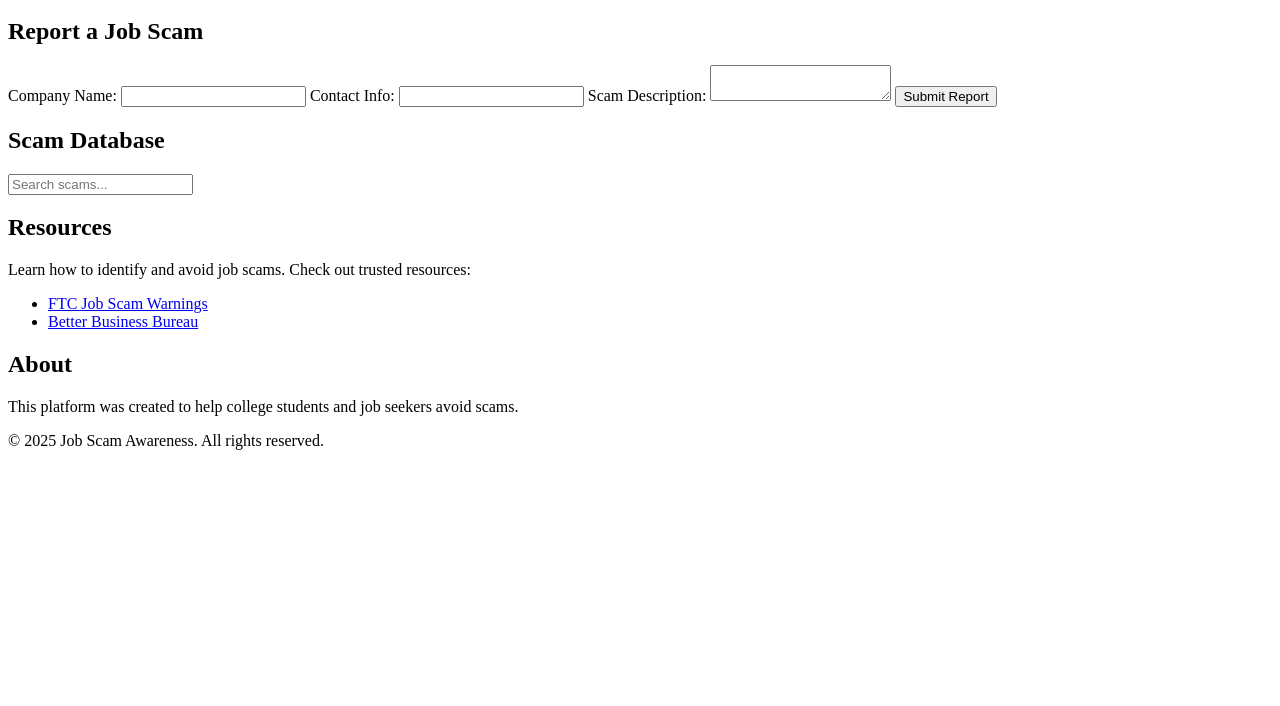
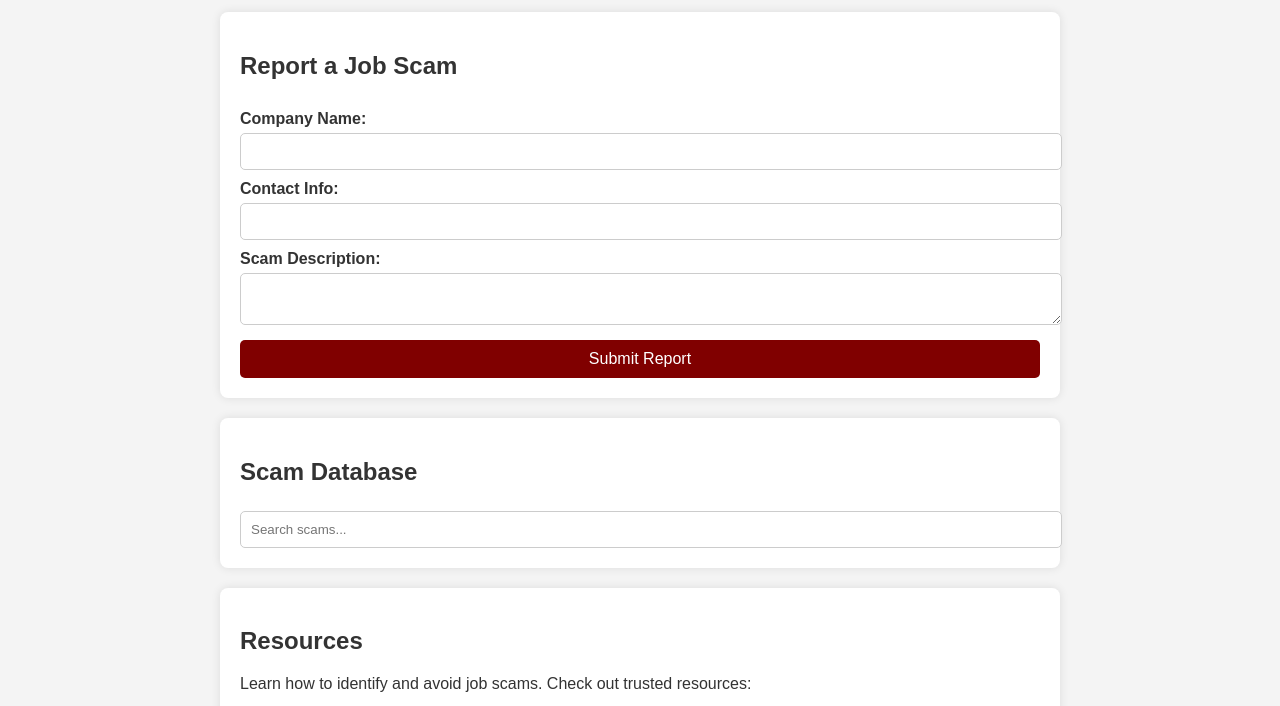
Before and after one commit to Mighty2423/fightback, a plain HTML site: page frontend/index.html in a window 1280 px wide. Shown: the part 154-860 px from the top of the page. Before the commit the page ends 800 px from the top, so only its background shows below. Drawn offline with Linux system fonts and the light colour scheme; the site is published under a folder, as on GitHub Pages, so addresses that start at the root find nothing; files whose address does not match are found by name.

```diff
--- a/frontend/index.html
+++ b/frontend/index.html
@@ -4,7 +4,7 @@
     <meta charset="UTF-8">
     <meta name="viewport" content="width=device-width, initial-scale=1.0">
     <title>Job Scam Awareness</title>
-    <link rel="stylesheet" href="/frontend/css/styles.css">
+    <link rel="stylesheet" href="css/styles.css">
 </head>
 <body>
     <header>
```
Also changed, not shown: .github/workflows/deploy.yml.
